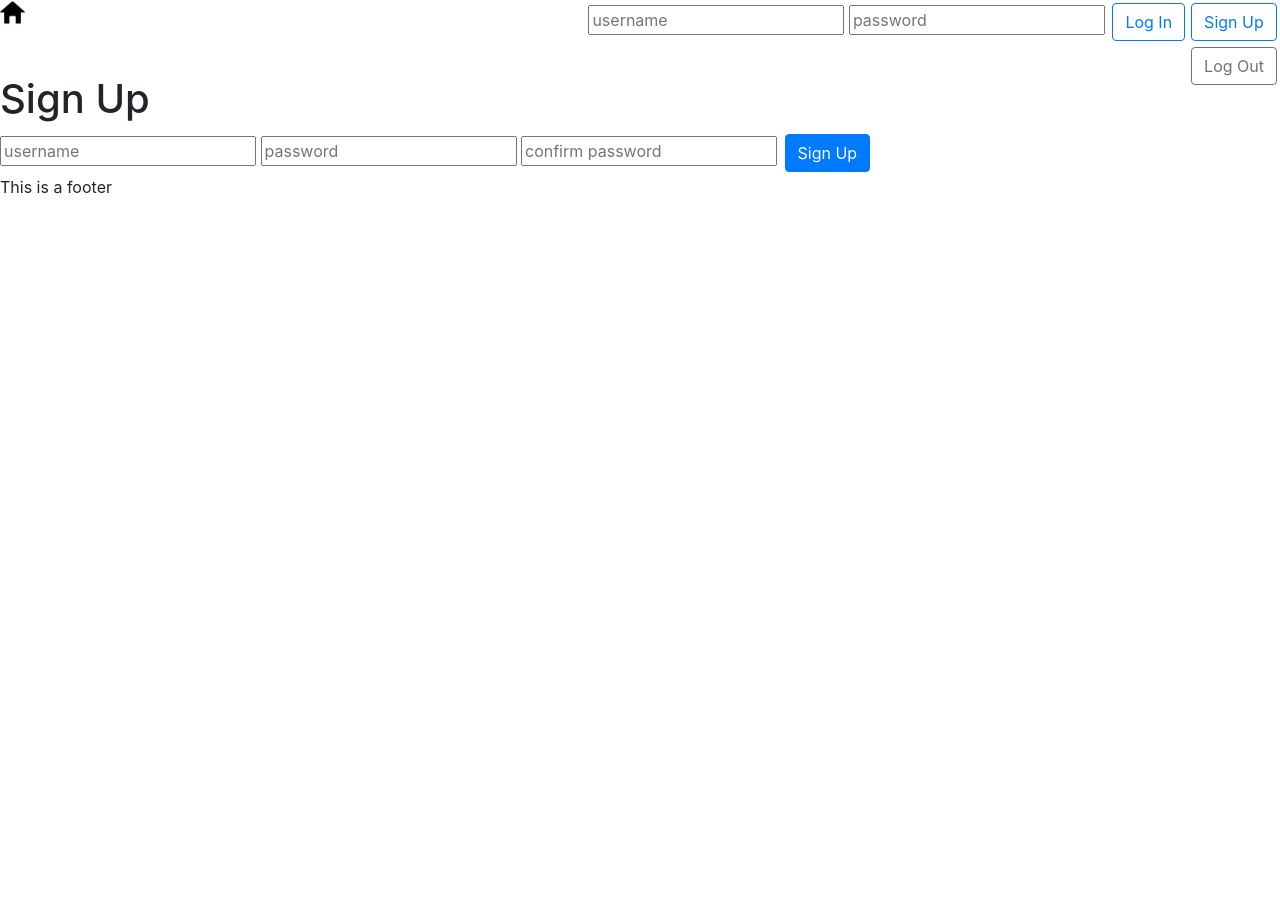
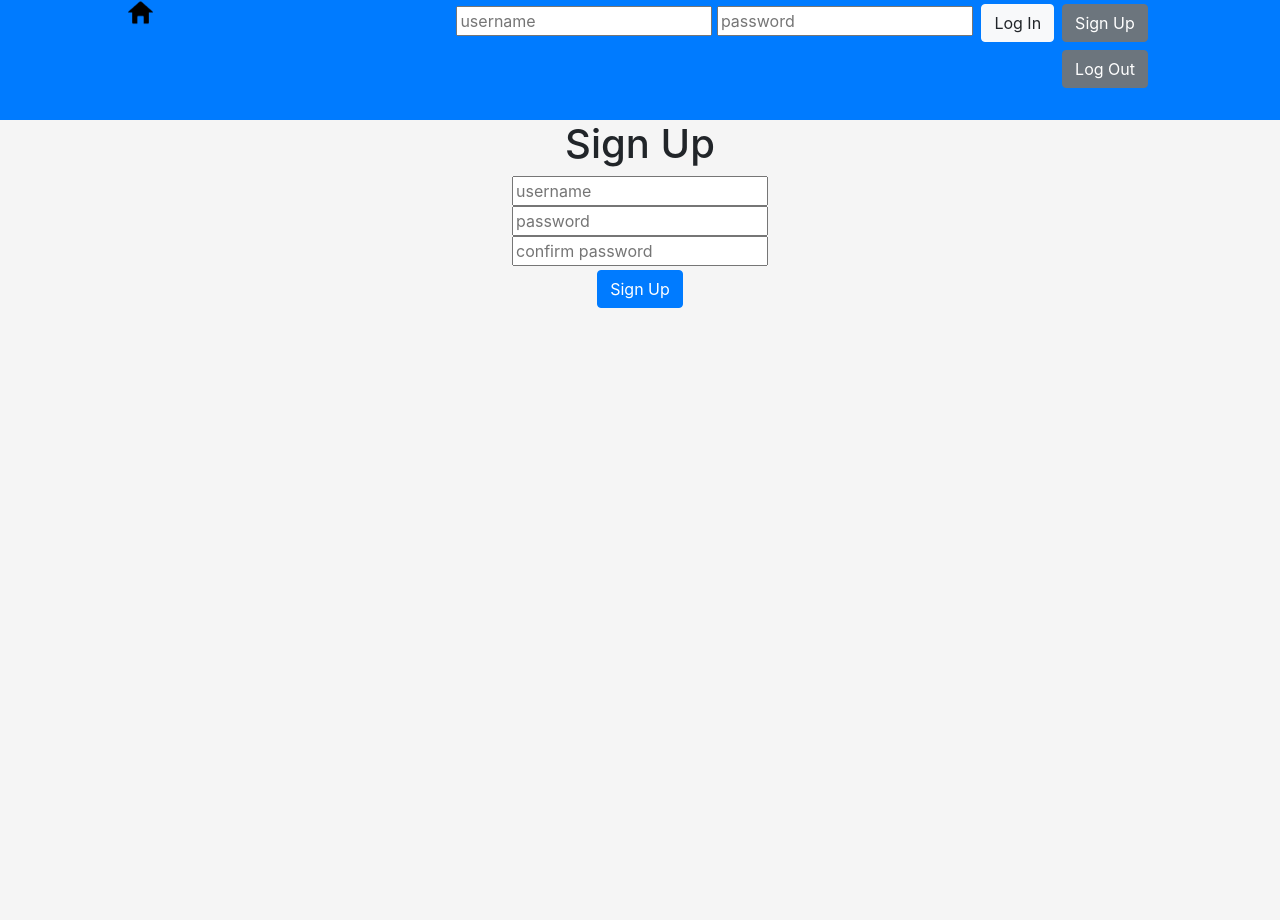
Before and after one commit to Jakebas10/social-media-app, a PHP site: page /signup.php in a window 1280 px wide. Before the commit the page ends 194 px from the top, so only its background shows below. Run offline with PHP 8.4, Linux system fonts and the light colour scheme.

Commit message:
improved main styling

```diff
--- a/footer.php
+++ /dev/null
@@ -1,5 +0,0 @@
-
-    <p>This is a footer</p>
-
-    </body>
-</html>
--- a/header.php
+++ b/header.php
@@ -9,7 +9,7 @@
     </head>
     <body>
 
-        <header>
+        <header class="center">
             <a class="home-button" href="index.php">
                 <img class="home-img" src="img/home.png" alt="home">
             </a>
@@ -18,13 +18,13 @@
                     <form action="includes/login.inc.php" method="post">
                         <input type="text" name="username" placeholder="username"/>
                         <input type="password" name="password" placeholder="password"/>
-                        <input class="btn btn-outline-primary" type="submit" name="login-submit" value="Log In">
+                        <input class="btn btn-light" type="submit" name="login-submit" value="Log In">
                     </form>
                 </div>
                 <div class="signup-logout">
-                    <a class="btn btn-outline-primary" href="signup.php">Sign Up</a>
+                    <a class="btn btn-secondary" href="signup.php">Sign Up</a>
                     <form action="includes/logout.inc.php" method="post">
-                        <input class="btn btn-outline-secondary" type="submit" name="logout-submit" value="Log Out">
+                        <input class="btn btn-secondary" type="submit" name="logout-submit" value="Log Out">
                     </form>
                 </div>
             </div>
--- a/signup.php
+++ b/signup.php
@@ -3,15 +3,12 @@
 ?>
 
     <main>
+        <div class="center wrapper-main"/>
         <h1>Sign Up</h1>
         <form action="includes/signup.inc.php" method="post">
-            <input type="text" name="username" placeholder="username"/>
-            <input type="password" name="pwd" placeholder="password"/>
-            <input type="password" name="pwd-confirm" placeholder="confirm password"/>
+            <input type="text" name="username" placeholder="username"/><br>
+            <input type="password" name="pwd" placeholder="password"/><br>
+            <input type="password" name="pwd-confirm" placeholder="confirm password"/><br>
             <input class="btn btn-primary" type="submit" name="signup-submit" value="Sign Up">
         </form>
     </main>
-
-<?php
-    require "footer.php";
-?>
--- a/styles.css
+++ b/styles.css
@@ -1,9 +1,28 @@
+html, body {
+    width: 100%;
+    height: 100%;
+    margin: 0;
+  }
+
 header {
-    height: 75px;
+    height: 15%;
+    background-color: #007bff;
+}
+
+.center {
+    margin: auto;
+    padding-left: 10%;
+    padding-right: 10%;
+}
+
+.wrapper-main {
+    background-color: #F5F5F5;
+    min-height: 100vh;
+    text-align: center;
 }
 
 .btn {
-    margin: 3px;
+    margin: 4px;
 }
 
 .home-img {
```
Also changed, not shown: index.php (+3 -5 lines).
